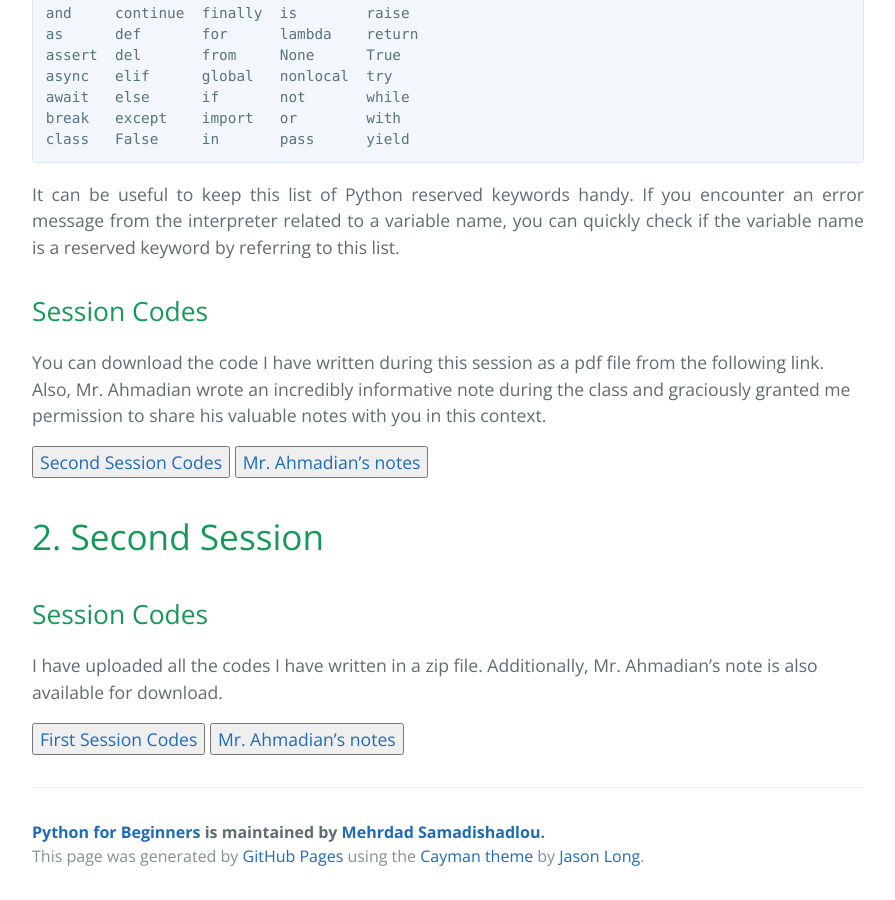
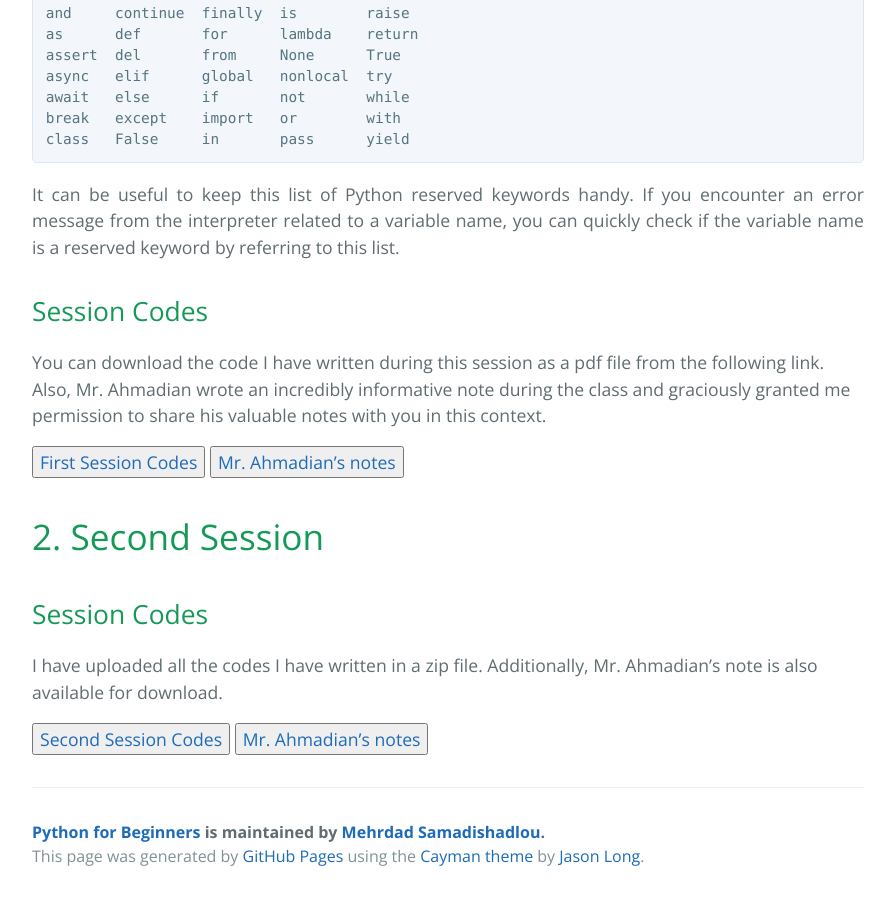
Before and after one commit to MehrdadSamadishadlou/Python_for_Beginners, a Jekyll site: the page built from materials.md, in a window 1280 px wide and 900 px high, scrolled down 1526 px. Shown: the whole window, without its empty margins (192-1087 px from the left). Built offline with Jekyll 4.4.1, drawn with Linux system fonts in a browser that asks for light colours; part of the change alters nothing that is shown.

```diff
--- a/materials.md
+++ b/materials.md
@@ -65,7 +65,7 @@ It can be useful to keep this list of Python reserved keywords handy. If you enc
 You can download the code I have written during this session as a pdf file from the following link. Also, Mr. Ahmadian wrote an incredibly informative note during the class and graciously granted me permission to share his valuable notes with you in this context.
 
 
-<a href="https://drive.google.com/file/d/1qKnRFhXfczWBRTH1ikJcpXQz1BQNdmYR/view?usp=sharing" target="_blank"><button>Second Session Codes</button></a>   <a href="https://drive.google.com/file/d/1Dc44QV9QSC7XrqOawGmSRsVa0oTXQaDo/view?usp=sharing
+<a href="https://drive.google.com/file/d/1qKnRFhXfczWBRTH1ikJcpXQz1BQNdmYR/view?usp=sharing" target="_blank"><button>First Session Codes</button></a>   <a href="https://drive.google.com/file/d/1Dc44QV9QSC7XrqOawGmSRsVa0oTXQaDo/view?usp=sharing
 " target="_blank"><button>Mr. Ahmadian's notes</button></a>
 
 
@@ -75,4 +75,4 @@ You can download the code I have written during this session as a pdf file from
 
 I have uploaded all the codes I have written in a zip file. Additionally, Mr. Ahmadian's note is also available for download.
 
-<a href="https://drive.google.com/file/d/1f09Iv-ZF6X9vcKoAce6wLiUYTAqAtiRk/view?usp=sharing" target="_blank"><button>First Session Codes</button></a>   <a href="https://drive.google.com/file/d/1r9qTqilTf8NQu0U7xDyvYm8ayN_7HPBY/view?usp=sharing" target="_blank"><button>Mr. Ahmadian's notes</button></a>
+<a href="https://drive.google.com/file/d/1f09Iv-ZF6X9vcKoAce6wLiUYTAqAtiRk/view?usp=sharing" target="_blank"><button>Second Session Codes</button></a>   <a href="https://drive.google.com/file/d/1r9qTqilTf8NQu0U7xDyvYm8ayN_7HPBY/view?usp=sharing" target="_blank"><button>Mr. Ahmadian's notes</button></a>
```
